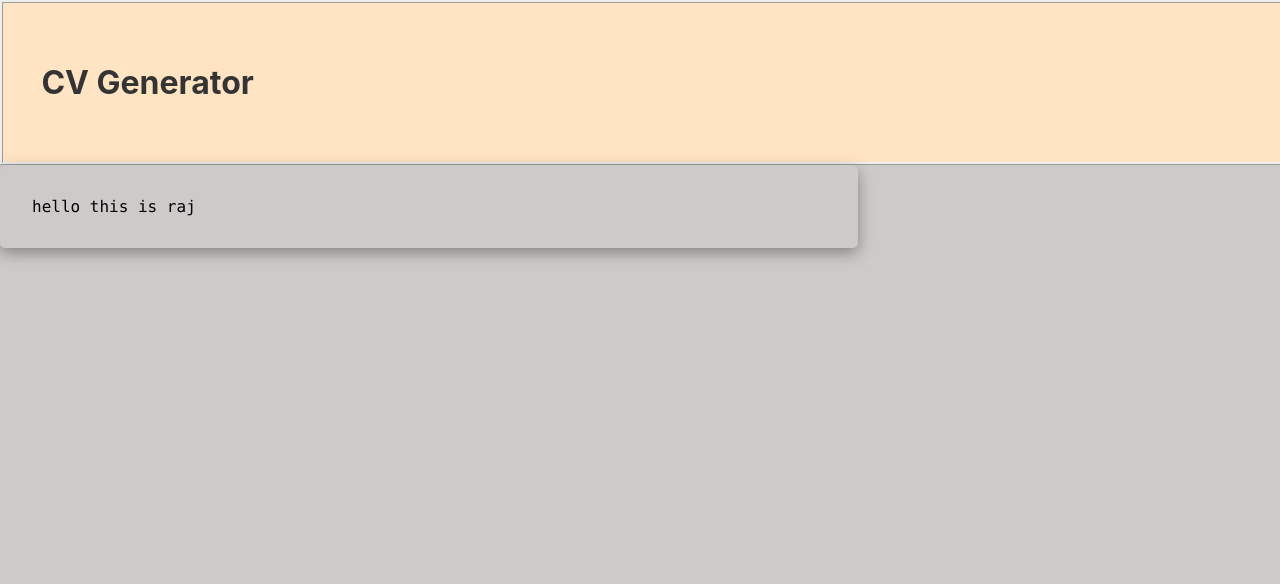
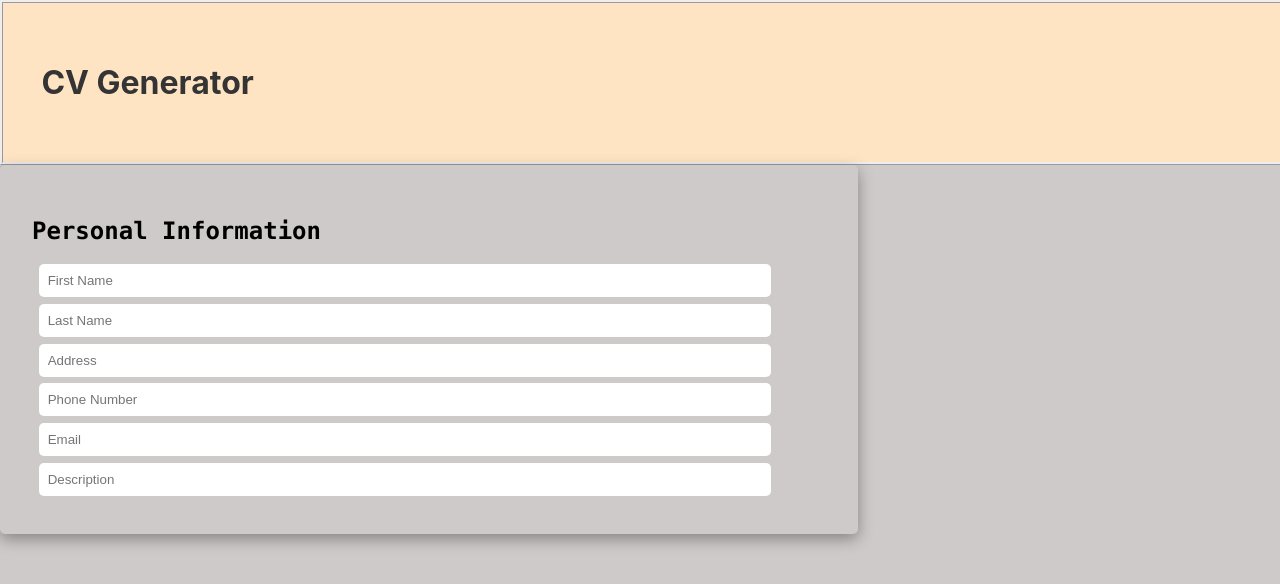
Before and after one commit to RajPatel97/CV-Generator, a React (Create React App) app: page / in a window 1280 px wide. Shown: the top 584 px of the page. Built offline with nearby package versions, Linux system fonts and the light colour scheme.

Commit message:
adding some new things

```diff
--- a/src/App.js
+++ b/src/App.js
@@ -1,10 +1,11 @@
 import Header from "./components/Header";
+import GeneralInformation from "./components/General";
 function App() {
   return (
     <div className="body-content">
       <Header />
       <div className="input-container">
-        hello this is raj
+      <GeneralInformation />
       </div>
 
 
--- a/src/components/General.js
+++ b/src/components/General.js
@@ -1,6 +1,15 @@
 const GeneralInformation = () => {
     return (
-      <h2 className="title">Personal Information</h2>
+      <div>
+        <h2 className="title">Personal Information</h2>
+        <input type="text" placeholder = "First Name" class = "inputStyle"/>
+        <input type="text" placeholder = "Last Name" class = "inputStyle"/>
+        <input type="text" placeholder = "Address" class = "inputStyle"/>
+        <input type="text" placeholder = "Phone Number" class = "inputStyle"/>
+        <input type="text" placeholder = "Email" class = "inputStyle"/>
+        <input type="text" placeholder = "Description" class = "description-inputStyle" class = "inputStyle"/>
+
+      </div>
       );
 }
 
--- a/src/index.css
+++ b/src/index.css
@@ -47,3 +47,18 @@ code {
   border-bottom: 1px solid #f2f2f2;
 
 }
+
+.inputStyle{
+  padding: 0.5rem;
+  width: auto;
+  border-radius: 5px;
+  border: 1px solid transparent;
+  display: list-item;
+  margin: .5em;
+  width:90%;
+
+}
+
+.description-inputStyle{
+  height:5%;
+}
```
